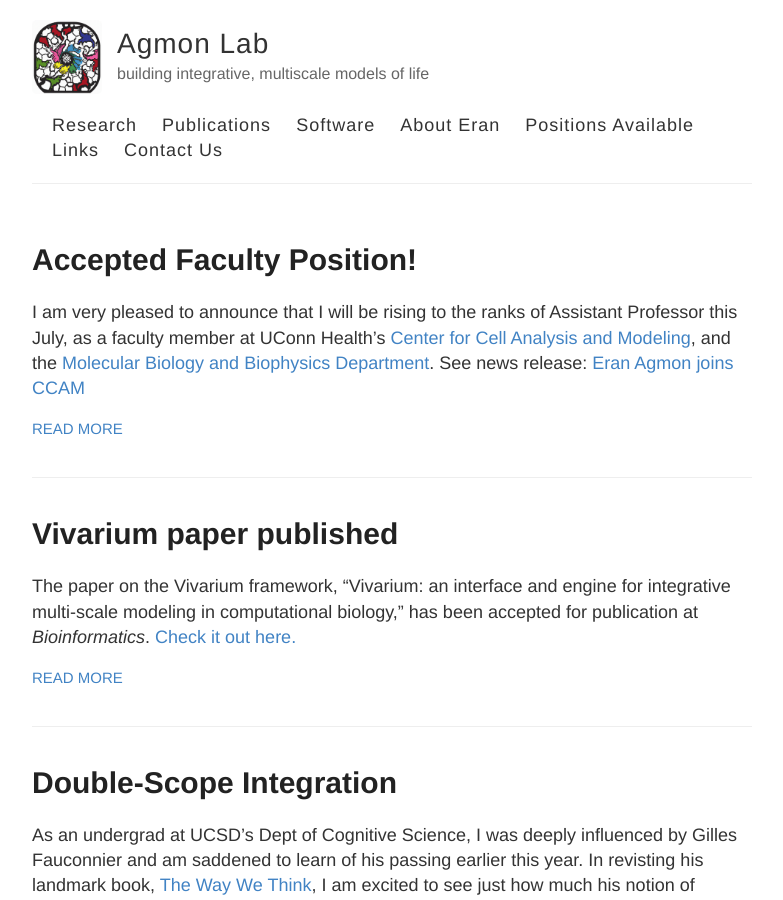
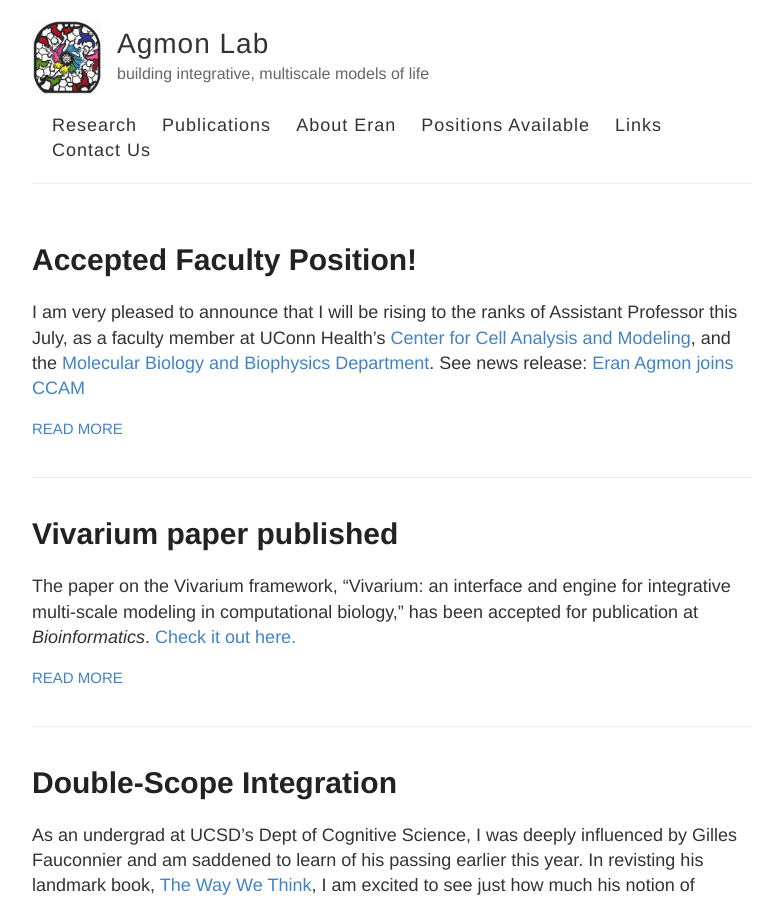
Before and after one commit to eagmon/eagmon.github.io, a Jekyll site: the page built from index.html, in a window 1280 px wide and 900 px high. Shown: the whole window, without its empty margins (248-1031 px from the left). Built offline with Jekyll 4.4.1, drawn with Linux system fonts in a browser that asks for light colours.

Commit message:
remove software link

```diff
--- a/_layouts/default.html
+++ b/_layouts/default.html
@@ -30,7 +30,7 @@
           <nav>
             <a href="{{ site.baseurl }}/research">Research</a>
             <a href="{{ site.baseurl }}/publications">Publications</a>
-            <a href="{{ site.baseurl }}/software">Software</a>
+<!--            <a href="{{ site.baseurl }}/software">Software</a>-->
             <a href="{{ site.baseurl }}/eran">About Eran</a>
             <a href="{{ site.baseurl }}/positions">Positions Available</a>
             <a href="{{ site.baseurl }}/links">Links</a>
```
